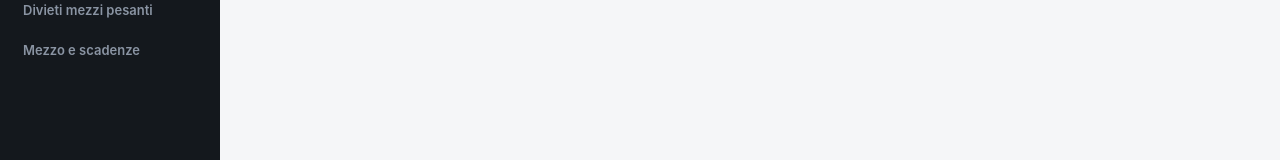
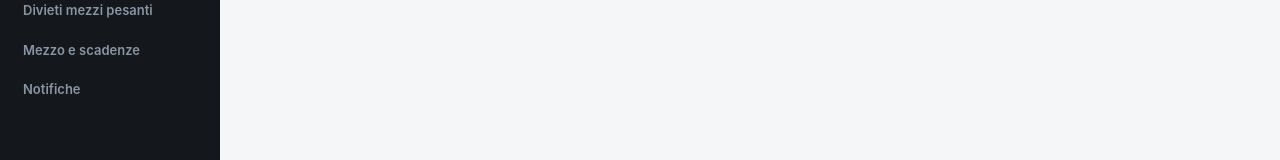
Before and after one commit to edilcasasncboretto-maker/gestione-trasporti, a React (Vite) app: page / in a window 1280 px wide. Shown: the part 282-442 px from the top of the page. Built offline with nearby package versions, Linux system fonts and the light colour scheme; no server answers; the database is empty.

Commit message:
Add files via upload

```diff
--- a/src/components/Layout.jsx
+++ b/src/components/Layout.jsx
@@ -8,6 +8,7 @@ const voci = [
   { to: '/clienti', label: 'Clienti' },
   { to: '/restrizioni', label: 'Divieti mezzi pesanti' },
   { to: '/scadenze', label: 'Mezzo e scadenze' },
+  { to: '/notifiche', label: 'Notifiche' },
 ]
 
 export default function Layout() {
```
